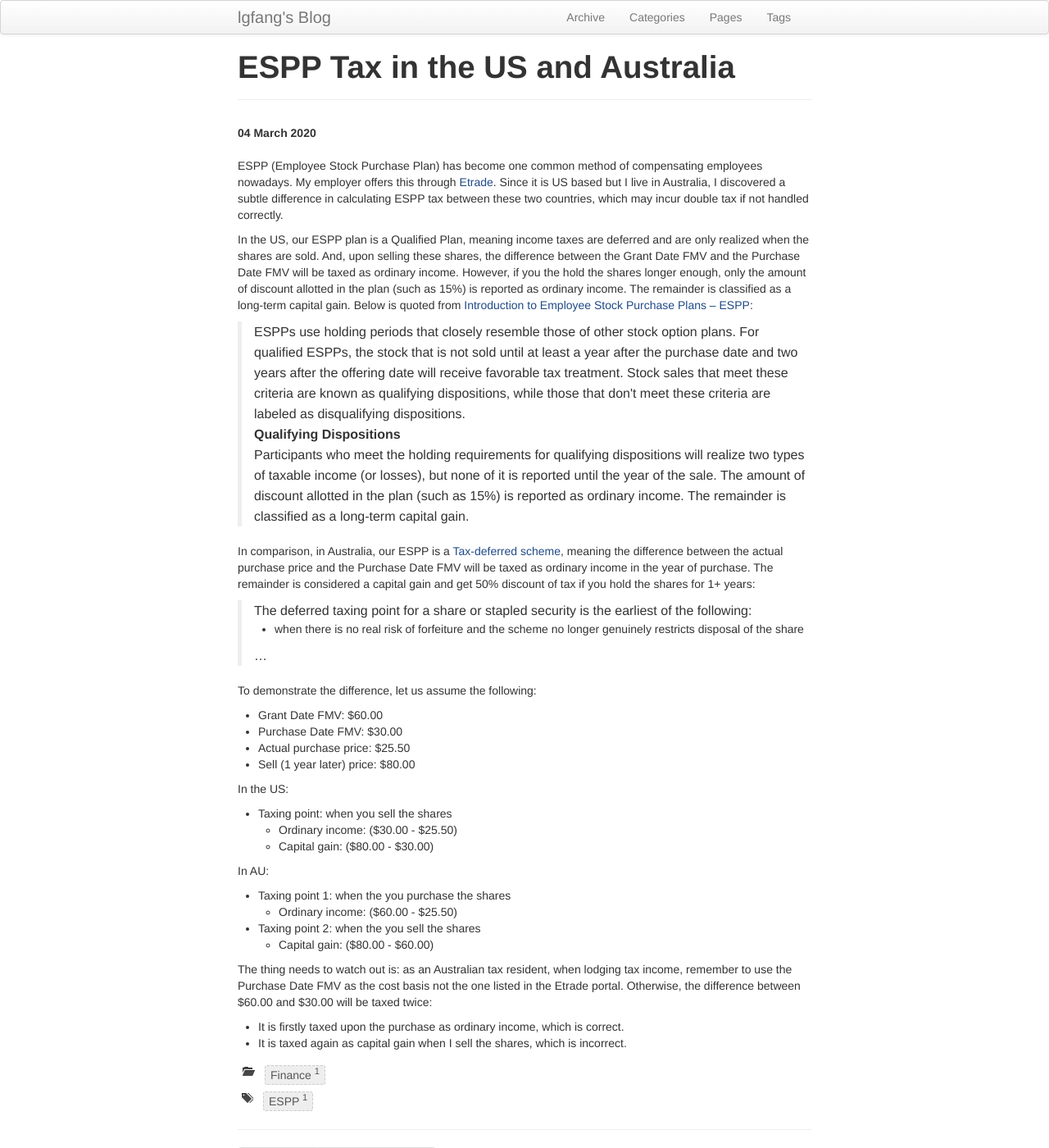
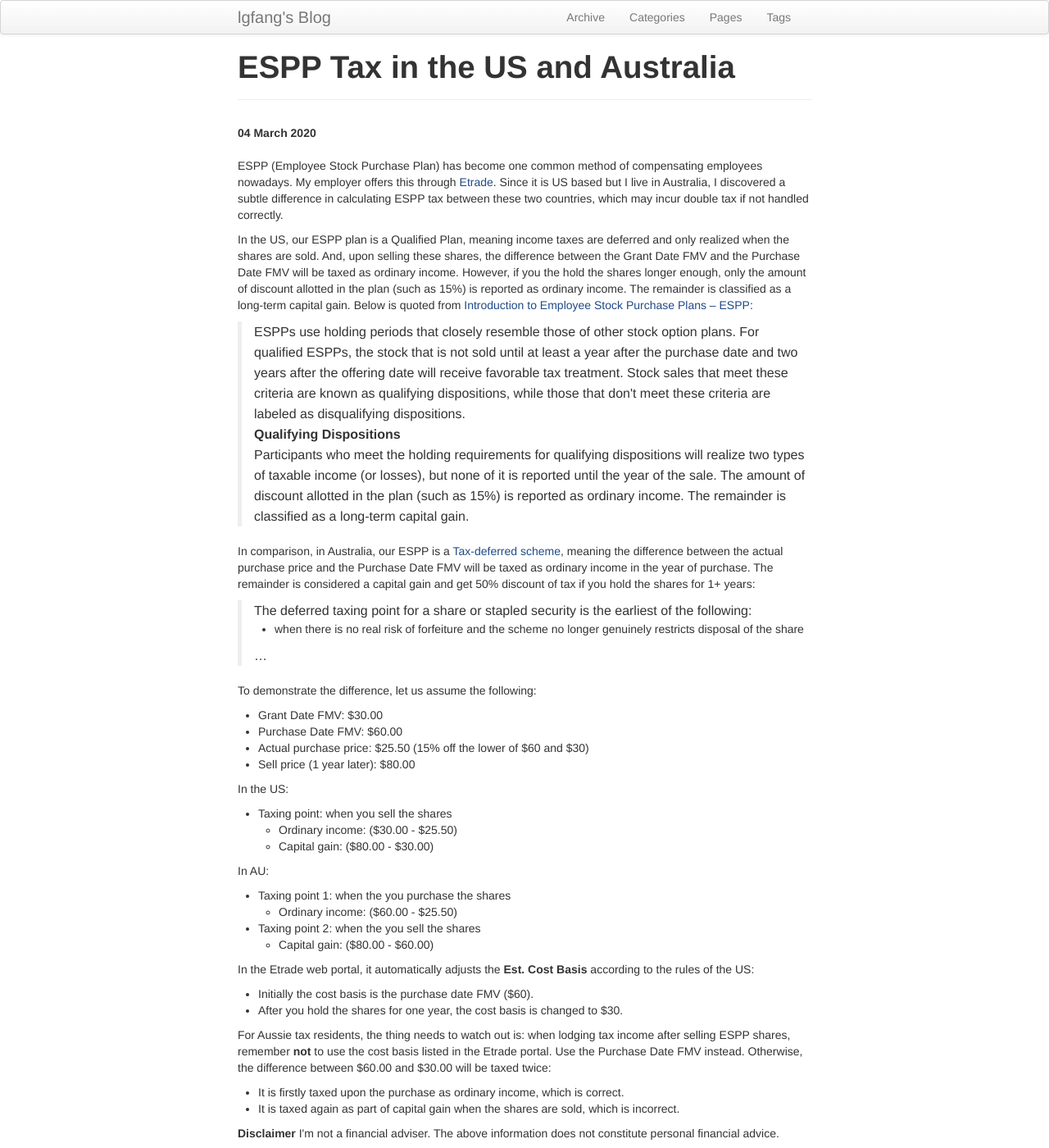
Before and after one commit to lgfang/lgfang.github.io, a Jekyll site: the page built from _posts/2020-03-04-espp-tax.html, in a window 1280 px wide and 1400 px high. Shown: the whole window at 82% size. Built offline with Jekyll 4.4.1, drawn with Linux system fonts in a browser that asks for light colours; comment, search, counter and statistics services are not loaded.

Commit message:
2020-03-04-espp-tax: add disclaimer, fix typo(60 is purchase date FMV), touch up

```diff
--- a/_posts/2020-03-04-espp-tax.html
+++ b/_posts/2020-03-04-espp-tax.html
@@ -71,10 +71,10 @@ restricts disposal of the share</li>
 To demonstrate the difference, let us assume the following:
 </p>
 <ul class="org-ul">
-<li>Grant Date FMV: $60.00</li>
-<li>Purchase Date FMV: $30.00</li>
-<li>Actual purchase price: $25.50</li>
-<li>Sell (1 year later) price: $80.00</li>
+<li>Grant Date FMV: $30.00</li>
+<li>Purchase Date FMV: $60.00</li>
+<li>Actual purchase price: $25.50 (15% off the lower of $60 and $30)</li>
+<li>Sell price (1 year later): $80.00</li>
 </ul>
 
 <p>
@@ -103,12 +103,27 @@ In AU:
 </ul>
 
 <p>
-The thing needs to watch out is: as an Australian tax resident, when lodging tax
-income, remember to use the Purchase Date FMV as the cost basis not the one
-listed in the Etrade portal. Otherwise, the difference between $60.00 and $30.00
-will be taxed twice:
+In the Etrade web portal, it automatically adjusts the <b>Est. Cost Basis</b>
+according to the rules of the US:
+</p>
+<ul class="org-ul">
+<li>Initially the cost basis is the purchase date FMV ($60).</li>
+<li>After you hold the shares for one year, the cost basis is changed to $30.</li>
+</ul>
+
+<p>
+For Aussie tax residents, the thing needs to watch out is: when lodging tax
+income after selling ESPP shares, remember <b>not</b> to use the cost basis listed in
+the Etrade portal. Use the Purchase Date FMV instead. Otherwise, the difference
+between $60.00 and $30.00 will be taxed twice:
 </p>
 <ul class="org-ul">
 <li>It is firstly taxed upon the purchase as ordinary income, which is correct.</li>
-<li>It is taxed again as capital gain when I sell the shares, which is incorrect.</li>
+<li>It is taxed again as part of capital gain when the shares are sold, which is
+incorrect.</li>
 </ul>
+
+<p>
+<b>Disclaimer</b> I'm not a financial adviser. The above information does not
+ constitute personal financial advice.
+</p>
```
Also changed, not shown: other parts of _posts/2020-03-04-espp-tax.html (+6 -6 lines).
